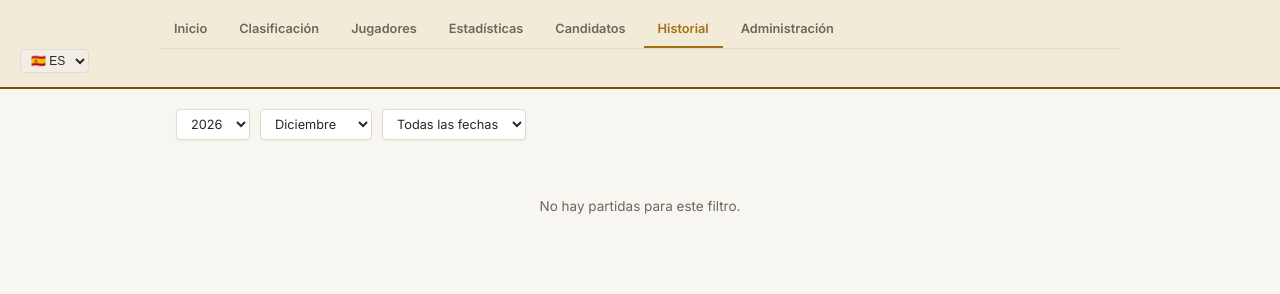
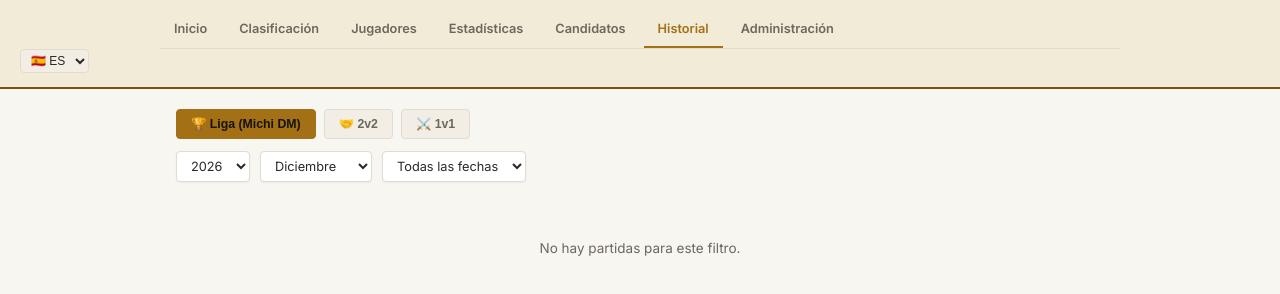
Before and after one commit to StatKeeper/Ranking-Torneo-Maraton-Michi-DM, a plain HTML site: page historial.html in a window 1280 px wide. Shown: the part 38-332 px from the top of the page. Drawn offline with nearby package versions, Linux system fonts and the light colour scheme.

Commit message:
Update historial.html

```diff
--- a/historial.html
+++ b/historial.html
@@ -74,6 +74,11 @@ height="0" width="0" style="display:none;visibility:hidden"></iframe></noscript>
 </header>
 
 <main>
+  <div class="modo-tabs" id="tabs-modo-historial">
+    <button type="button" class="modo-btn active" data-modo="liga" onclick="cambiarModoHistorial('liga')">🏆 Liga (Michi DM)</button>
+    <button type="button" class="modo-btn" data-modo="2v2" onclick="cambiarModoHistorial('2v2')">🤝 2v2</button>
+    <button type="button" class="modo-btn" data-modo="1v1" onclick="cambiarModoHistorial('1v1')">⚔️ 1v1</button>
+  </div>
   <div class="filters">
     <select id="filtro-anio"></select>
     <select id="filtro-mes"></select>
```
